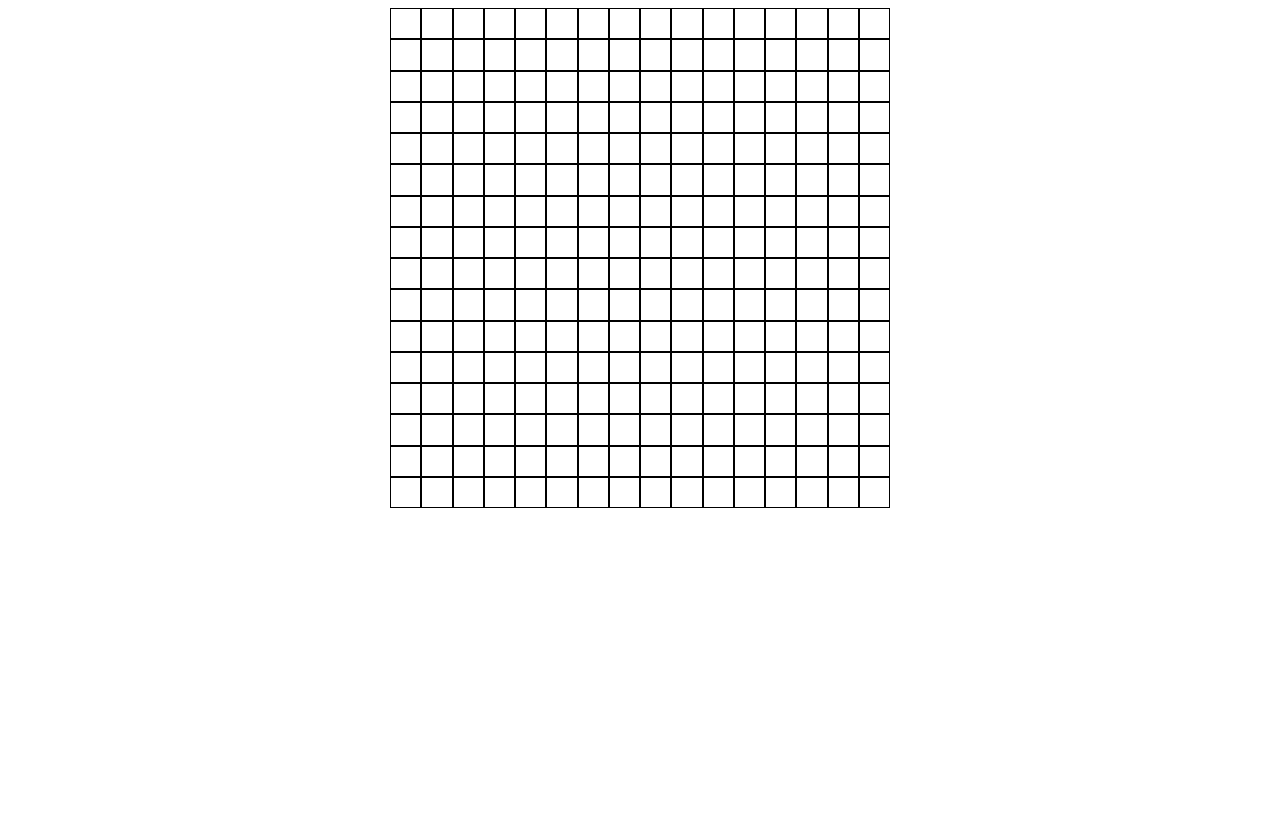
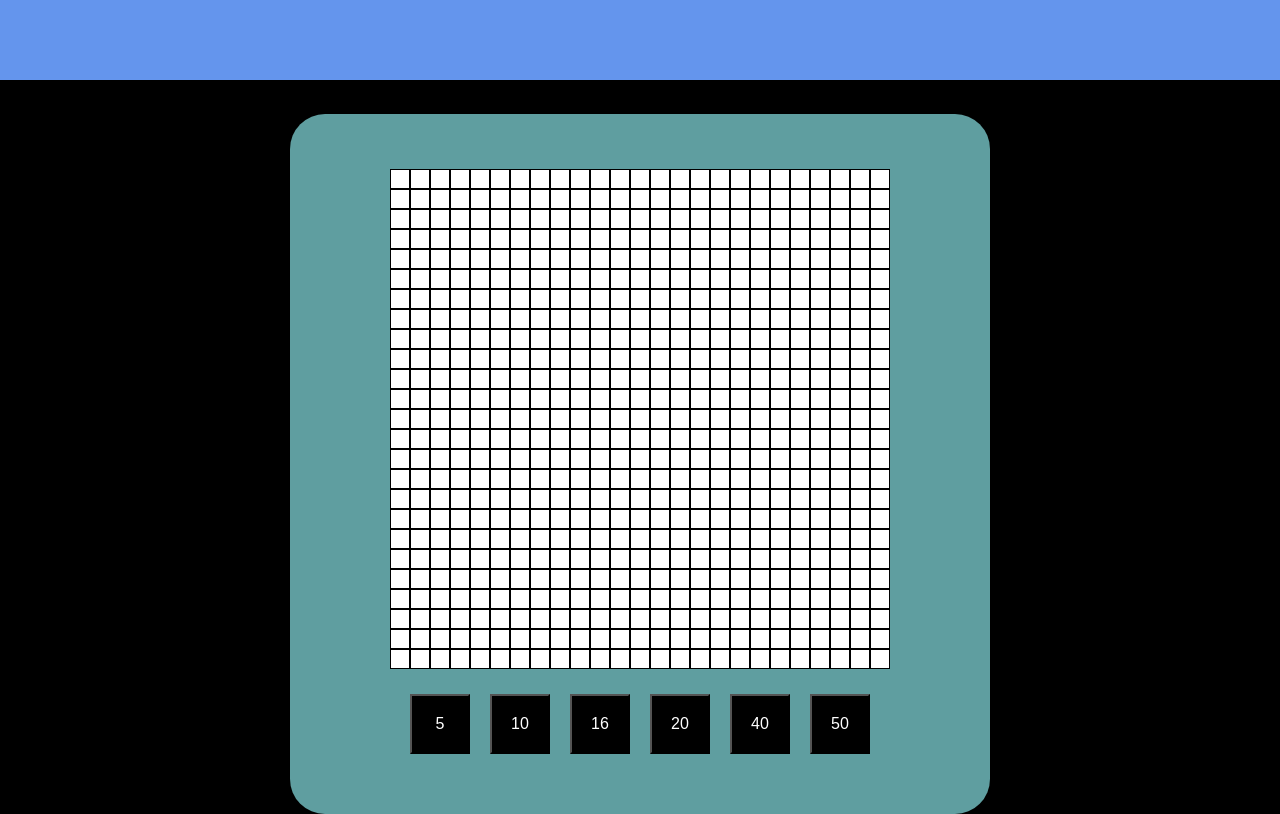
Before and after one commit to EdgarFonseca94/etchasketch, a plain HTML site: page index.html in a window 1280 px wide. Drawn offline with Linux system fonts and the light colour scheme.

Commit message:
Add buttons to change grid size, Add border to grid to make it look like etch-a-sketch

```diff
--- a/code.js
+++ b/code.js
@@ -1,16 +1,37 @@
+function changeCanvasSize(squarePerSide) {
+    // clears canvas
+    canvas.innerHTML = "";
+
+    // create new grid canvas
+    for(i=0; i < Math.pow(squarePerSide,2) ; i++) {
+        let square = document.createElement('div');
+        square.className = "grid-square";
+        canvas.appendChild(square);
+    }
+    canvas.setAttribute('style', 'grid-template-columns: repeat(' + squarePerSide + ', 1fr);');
+
+    Array.from(canvas.children).forEach((child) => {
+        child.addEventListener('mouseover', () => {
+            child.style.backgroundColor = 'grey';
+        });
+    });
+}
+
 // create squares for each row
 let canvas = document.getElementById("grid-canvas");
 
-for(j=0; j < 256; j++) {
+
+// code below creates 16 x 16 grid
+for(i=0; i < 625; i++) {
     let square = document.createElement('div');
     square.className = "grid-square";
     canvas.appendChild(square);
 }
 
-canvas.setAttribute('style', 'grid-template-columns: repeat(16, 1fr);');
+canvas.setAttribute('style', 'grid-template-columns: repeat(25, 1fr);');
 
 Array.from(canvas.children).forEach((child) => {
     child.addEventListener('mouseover', () => {
-        child.style.backgroundColor = 'yellow';
+        child.style.backgroundColor = 'grey';
     });
 });
--- a/index.html
+++ b/index.html
@@ -7,8 +7,19 @@
     <title>Etch-A-Sketch</title>
     <link rel="stylesheet" href="style.css"/>
 </head>
+<header></header>
 <body>
-    <div id="grid-canvas"></div>
+    <div id="etch-border">
+        <div id="grid-canvas"></div>
+        <div class="button-container">
+            <button onclick="changeCanvasSize(5)">5</button>
+            <button onclick="changeCanvasSize(10)">10</button>
+            <button onclick="changeCanvasSize(16)">16</button>
+            <button onclick="changeCanvasSize(20)">20</button>
+            <button onclick="changeCanvasSize(40)">40</button>
+            <button onclick="changeCanvasSize(50)">50</button>
+        </div>
+    </div>
 </body>
 </html>
 
--- a/style.css
+++ b/style.css
@@ -1,8 +1,45 @@
+html {
+    background-color: black;
+}
+body {
+    margin: 0px;
+}
+header {
+    height: 80px;
+    width: 100vw;
+    background-color: cornflowerblue;
+    margin-bottom: 30px;
+    display: inline-block;
+}
+#etch-border {
+    height: 700px;
+    width: 700px;
+    background-color: cadetblue;
+    display: flex;
+    flex-flow: column;
+    justify-content: center;
+    align-items: center;
+    margin: auto;
+    border-radius: 5%;
+
+}
 #grid-canvas {
     display: grid;
     height: 500px;
     width: 500px;
-    margin: 0 auto;
+}
+.button-container {
+    display: flex;
+    justify-content: center;
+    margin-top: 20px;
+}
+.button-container > button {
+    margin: 5px 10px;
+    width: 60px;
+    height: 60px;
+    font-size: medium;
+    background-color: black;
+    color: white;
 }
 .grid-square {
     display: inline-block;
```
